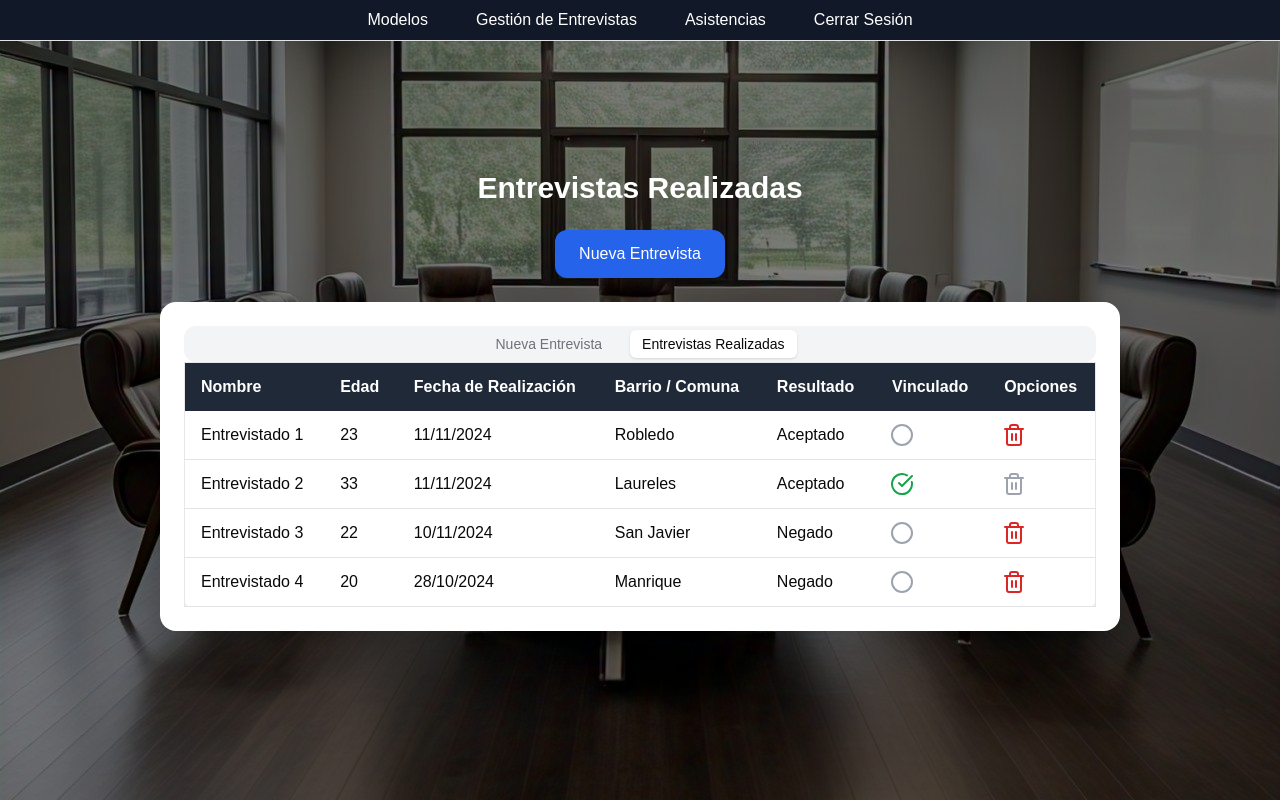
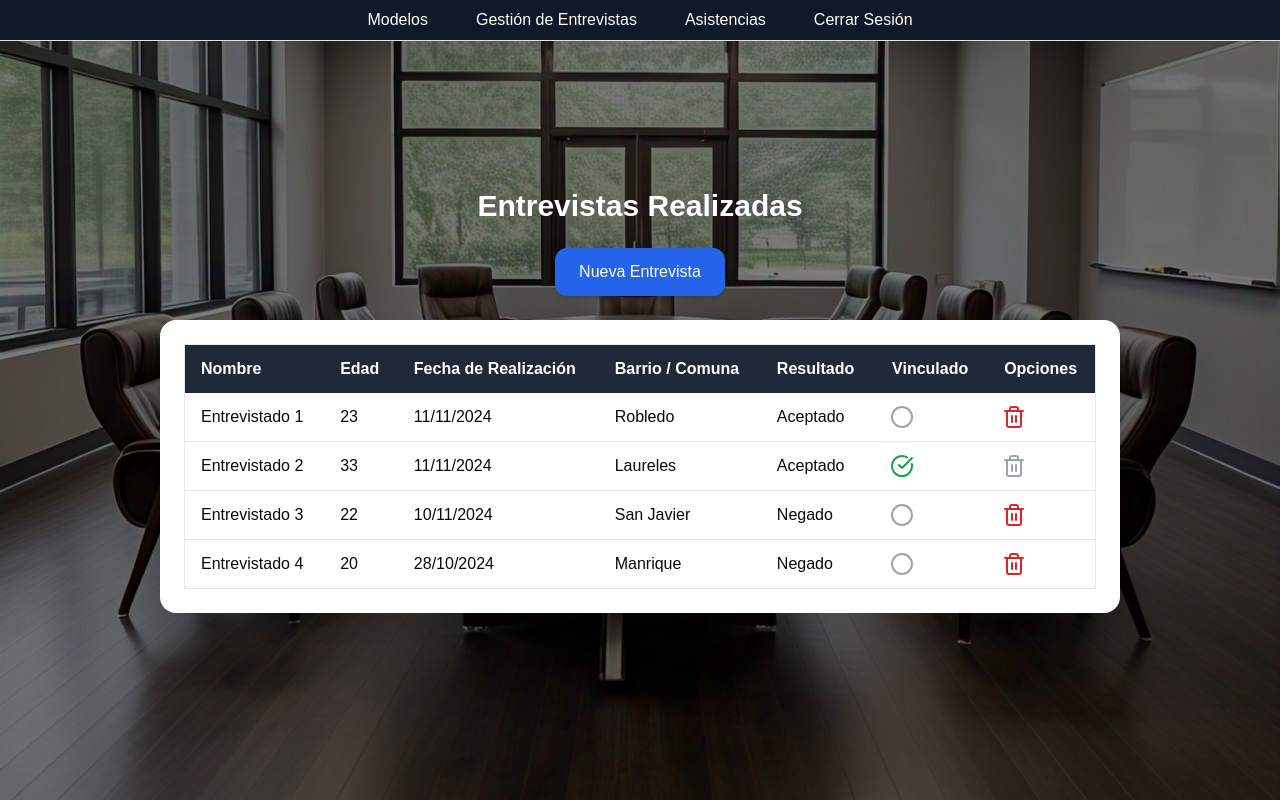
Before and after one commit to JoseFer2001/DesarrolloWeb, a Next.js app: page /entrevistas/entrevistas-realizadas in a window 1280 px wide. Before the commit this address had no page. Built offline with nearby package versions, Linux system fonts and the light colour scheme.

Commit message:
Actualizaciones

```diff
--- a/src/app/entrevistas/entrevistas-nuevas/page.tsx
+++ b/src/app/entrevistas/entrevistas-nuevas/page.tsx
@@ -1,7 +1,6 @@
 "use client";
 
 import FormEntrevista from "@/components/EntrevistasComponents/FormEntrevistas";
-import NavEntrevista from "@/components/EntrevistasComponents/NavEntrevistas";
 import { MainNav } from "@/components/ui/nav-principal";
 
 const Entrevistas = () => {
@@ -17,7 +16,6 @@ const Entrevistas = () => {
       <div className="flex-grow flex flex-col items-center justify-center bg-black bg-opacity-50 py-20">
         <h1 className="text-white text-3xl font-bold mb-6">Nueva Entrevista</h1>
         <div className="w-11/12 lg:w-3/4 bg-white rounded-2xl shadow-2xl p-6">
-          <NavEntrevista />
           <FormEntrevista />
         </div>
       </div>
--- a/src/app/entrevistas/entrevistas-realizadas/page.tsx
+++ b/src/app/entrevistas/entrevistas-realizadas/page.tsx
@@ -1,6 +1,5 @@
 "use client";
 
-import NavEntrevista from "@/components/EntrevistasComponents/NavEntrevistas";
 import TablaEntrevistas from "@/components/EntrevistasComponents/TablaEntrevistas";
 import { MainNav } from "@/components/ui/nav-principal";
 import { useRouter } from "next/navigation";
@@ -30,7 +29,6 @@ const Entrevistas = () => {
           Nueva Entrevista
         </button>
         <div className="w-11/12 lg:w-3/4 bg-white rounded-2xl shadow-2xl p-6">
-          <NavEntrevista />
           <TablaEntrevistas />
         </div>
       </div>
--- a/src/components/EntrevistasComponents/NavEntrevistas.tsx
+++ /dev/null
@@ -1,35 +0,0 @@
-"use client";
-
-import { useEffect, useState } from "react";
-import { useRouter } from "next/navigation";
-import { Tabs, TabsList, TabsTrigger } from "@/components/ui/tabs";
-import React from "react";
-
-export function NavEntrevista() {
-  const router = useRouter();
-  const [selectedTab, setSelectedTab] = useState("realizadas");
-
-  useEffect(() => {
-    // Redireccionar según la pestaña seleccionada
-    if (selectedTab === "nueva") {
-      router.push("/entrevistas/entrevistas-nuevas");
-    } else if (selectedTab === "realizadas") {
-      router.push("/entrevistas/entrevistas-realizadas");
-    }
-  }, [selectedTab, router]);
-
-  return (
-    <Tabs
-      value={selectedTab}
-      onValueChange={(value) => setSelectedTab(value)}
-      className="w-full"
-    >
-      <TabsList className="flex gap-4 rounded-xl bg-gray-100 p-2">
-        <TabsTrigger value="nueva">Nueva Entrevista</TabsTrigger>
-        <TabsTrigger value="realizadas">Entrevistas Realizadas</TabsTrigger>
-      </TabsList>
-    </Tabs>
-  );
-}
-
-export default NavEntrevista;
```
Also changed, not shown: package.json (+9 -19 lines), 2 other files (tests, documents, lock files or other folders).
